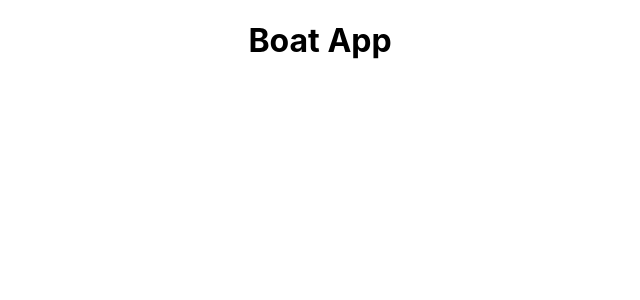
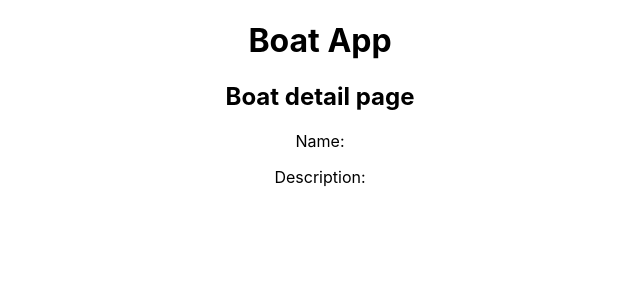
Before and after one commit to anotherrandomuser1234/boat_app, a React (Create React App) app in the folder frontend/: page /boats/1 in a window 1280 px wide. Before the commit this address had no page. Shown: the top 300 px of the page, without its empty margins (320-960 px from the left). Built offline with nearby package versions, Linux system fonts and the light colour scheme; no server answers.

Commit message:
UC-4 added boat detail page

```diff
--- a/frontend/src/App.js
+++ b/frontend/src/App.js
@@ -1,8 +1,7 @@
-import { Button, Input } from '@mui/material';
-import { useState } from 'react';
-import { Navigate, Route, Routes, useNavigate } from "react-router-dom";
+import { Route, Routes } from "react-router-dom";
 import BoatPage from './pages/BoatPage';
 import LoginPage from './pages/LoginPage';
+import BoatDetailPage from './pages/BoatDetailPage';
 
 function App() {
   const title = "Boat App";
@@ -12,6 +11,7 @@ function App() {
       <Routes>
         <Route path='/' element={< LoginPage />}></Route>
         <Route path='/boats' element={< BoatPage />}></Route>
+        <Route path='/boats/:id' element={< BoatDetailPage />}></Route>
       </Routes>
     </div>
   );
--- a/frontend/src/components/BoatsList.js
+++ b/frontend/src/components/BoatsList.js
@@ -63,7 +63,6 @@ export default function BoatsList(props) {
                         {items.map((boat) => (
                             <TableRow
                                 key={boat.id}
-                                sx={{ '&:last-child td, &:last-child th': { border: 0 } }}
                             >
                                 <TableCell>
                                     <TextField error={name === ""} autoFocus margin="dense" id="name" type="text" variant="standard" defaultValue={boat.name} onChange={handleNameChange}/>
@@ -80,7 +79,6 @@ export default function BoatsList(props) {
                                 <TableCell>
                                     <Button variant="outlined" color="error" onClick={() => handleDelete(boat.id)}>Delete</Button>
                                 </TableCell>
-
                             </TableRow>
                         ))}
                     </TableBody>
--- /dev/null
+++ b/frontend/src/pages/BoatDetailPage.js
@@ -0,0 +1,35 @@
+import React, { useState } from 'react';
+import axios from 'axios';
+import BoatsList from './../components/BoatsList';
+import { Grid, Button } from '@mui/material';
+import { TextField } from '@mui/material';
+
+export default function BoatDetailPage() {
+
+    const [boat, setBoat] = useState([]);
+
+    //get id from url
+    const id = window.location.pathname.split("/")[2];
+
+    const getBoat = async () => {
+        try {
+            const boats = await axios.get(`http://localhost:8080/api/boat/${id}`);
+            console.log(boats);
+            setBoat(boats.data);
+        } catch (error) {
+            console.log(error);
+        }
+    };
+
+    React.useEffect(() => {
+        getBoat();
+    }, []);
+
+    return (
+        <div className="App">
+            <h2>Boat detail page</h2>
+            <p>Name: {boat.name}</p>
+            <p>Description: {boat.description}</p>
+        </div>
+    );
+}
```
